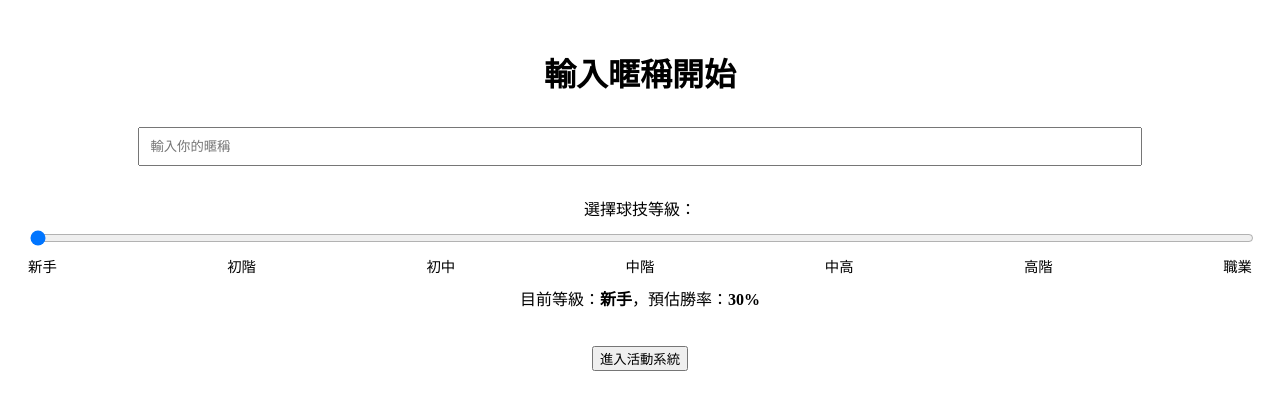
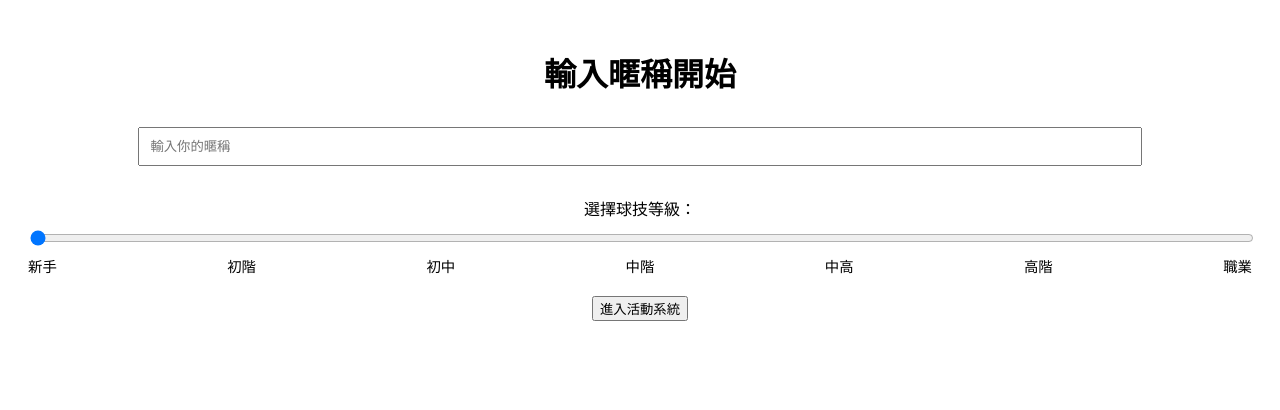
Before and after one commit to MRKENTW/badminton-app, a Next.js app: page / in a window 1280 px wide. Shown: the top 410 px of the page. Built offline with nearby package versions, Linux system fonts and the light colour scheme.

Commit message:
Update index.tsx

```diff
--- a/pages/index.tsx
+++ b/pages/index.tsx
@@ -114,7 +114,6 @@ export default function HomePage() {
               <span key={mark.value}>{mark.label}</span>
             ))}
           </div>
-          <p style={{ marginTop: 10 }}>目前等級：<strong>{experienceLabel}</strong>，預估勝率：<strong>{winRate}%</strong></p>
         </div>
 
         <button style={{ marginTop: 20 }} onClick={handleSubmit}>
```
